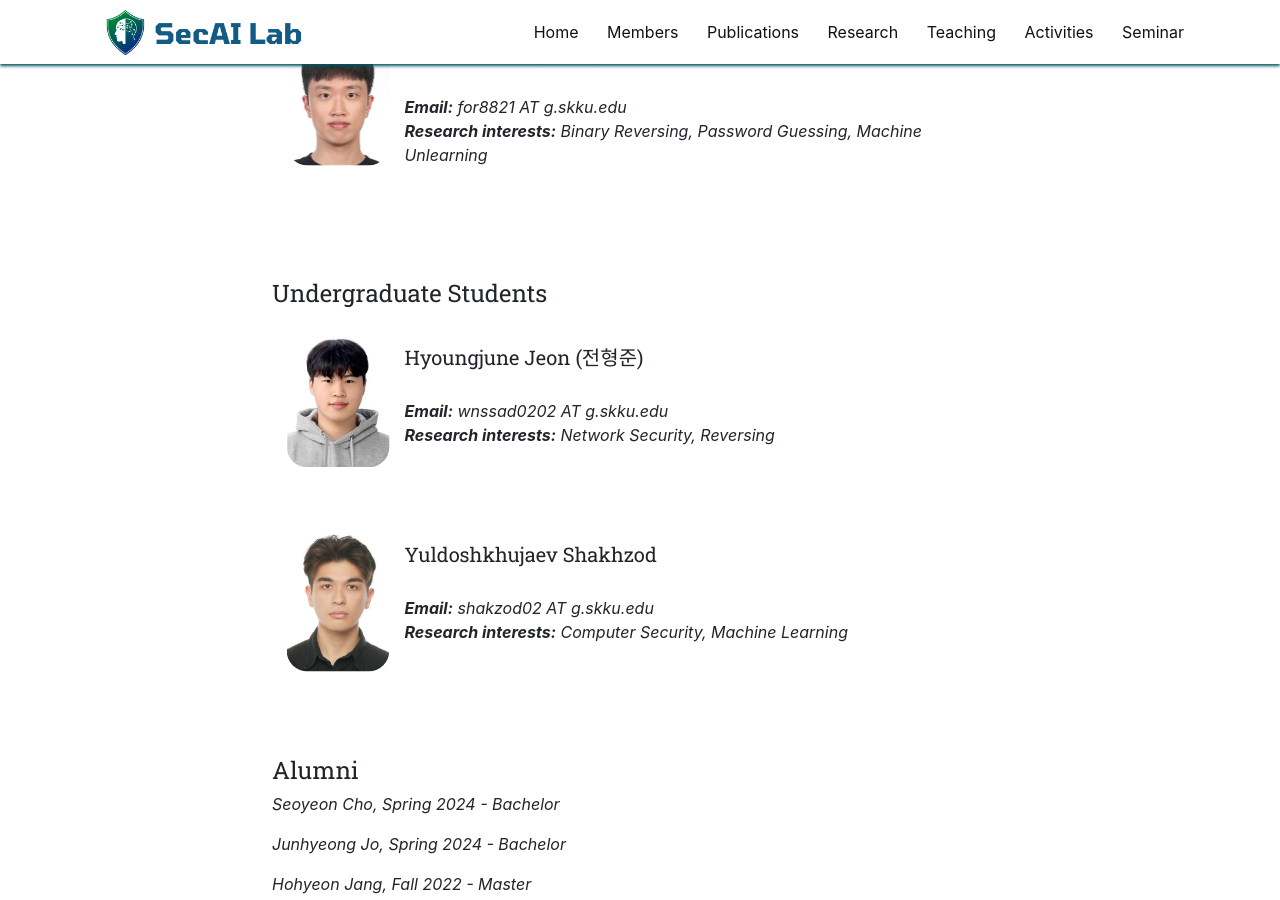
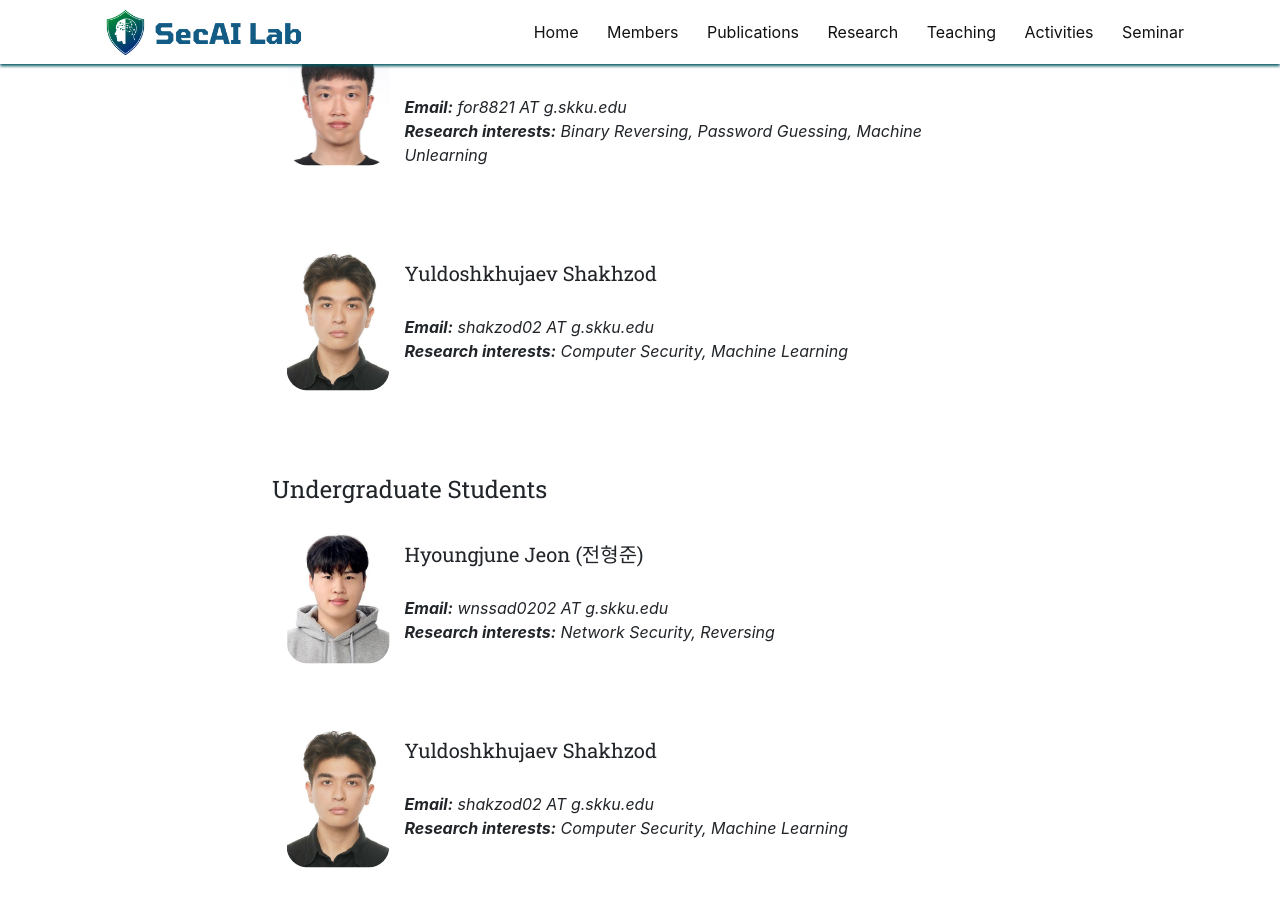
Before and after one commit to SecAI-Lab/secai-lab.github.io, a Jekyll site: the page built from pages/members.md, in a window 1280 px wide and 900 px high, scrolled down 1574 px. Built offline with Jekyll 4.4.1, drawn with Linux system fonts in a browser that asks for light colours; nearby versions of some CDN libraries.

Commit message:
Update msb_students.yml

```diff
--- a/_data/msb_students.yml
+++ b/_data/msb_students.yml
@@ -33,3 +33,11 @@
   info: Master student
   email: for8821 AT g.skku.edu
   research: Binary Reversing, Password Guessing, Machine Unlearning
+
+- name: Yuldoshkhujaev Shakhzod
+  photo: Shakhzod.jpg
+  info: Undergraduate student
+  email: shakzod02 AT g.skku.edu
+  research: Computer Security, Machine Learning
+  number_educ: 0
+  education1:
```
